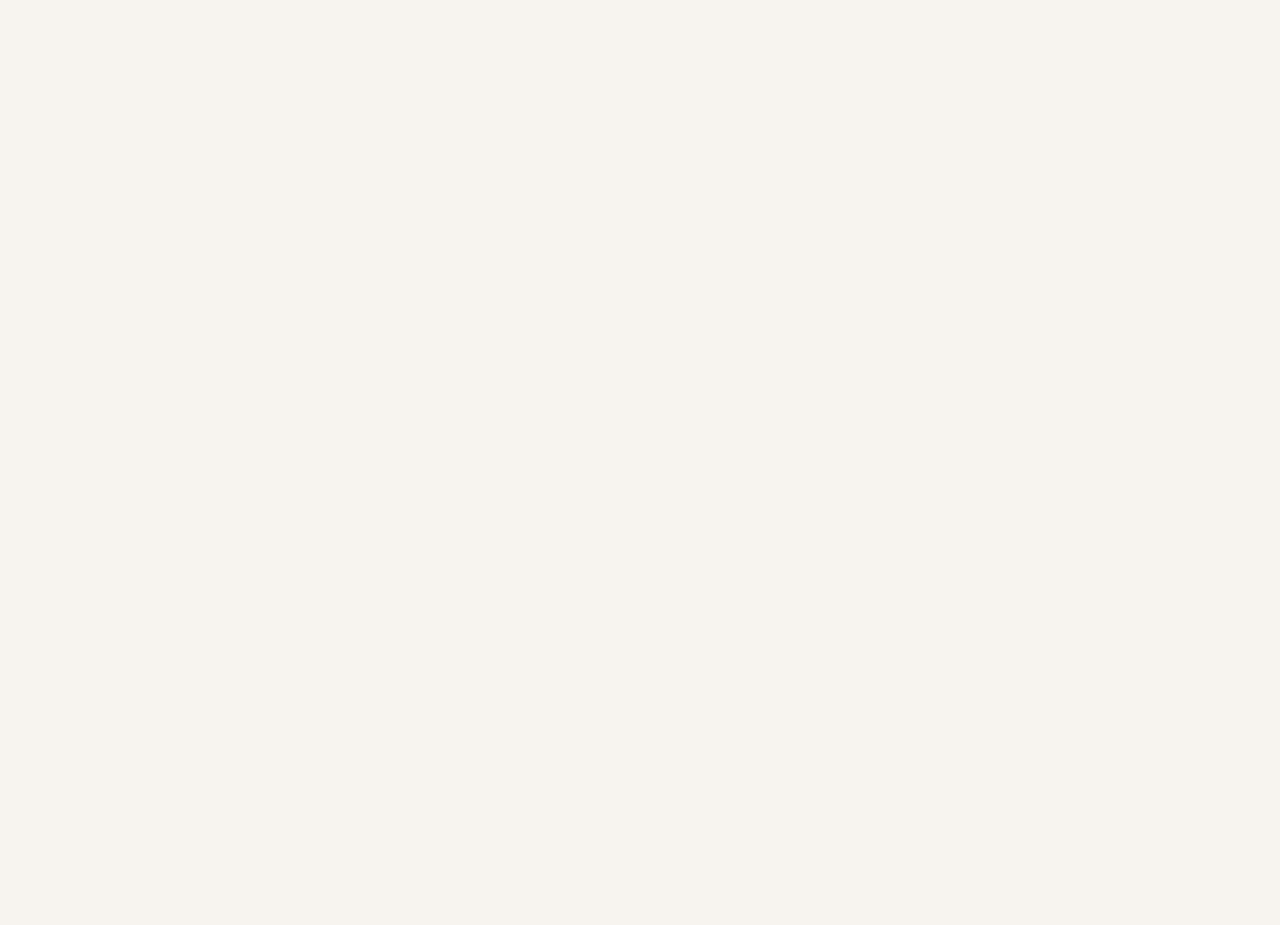
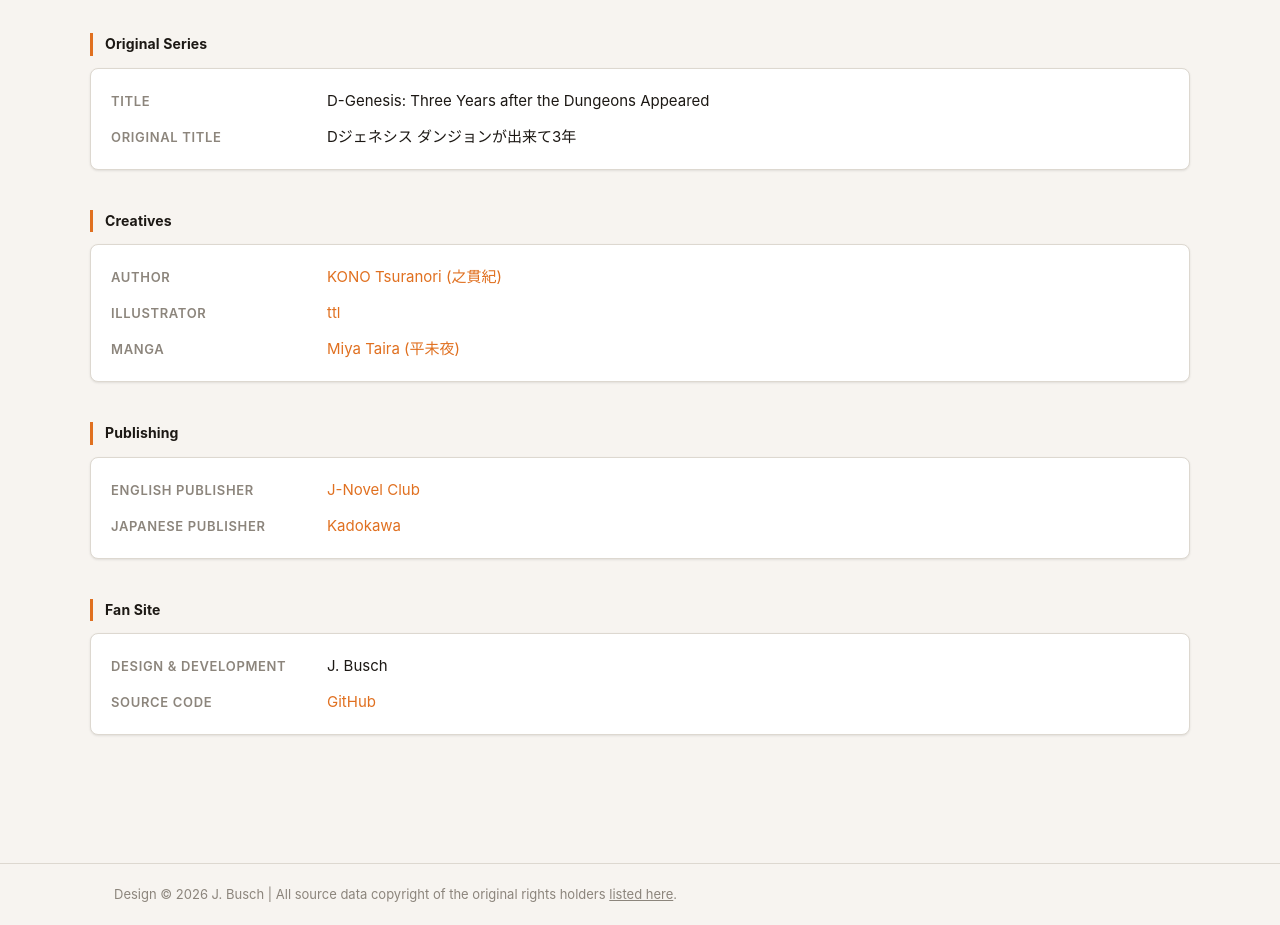
Before and after one commit to sorvani/dgenesisinfo, a SvelteKit app in the folder web/: page /credits in a window 1280 px wide. Before the commit this address had no page. Shown: the part 163-1088 px from the top of the page. Before the commit the page ends 800 px from the top, so only its background shows below. Built offline with nearby package versions, Linux system fonts and the light colour scheme.

Commit message:
feat: add footer, credits page, italicize orb count

```diff
--- a/web/src/app.css
+++ b/web/src/app.css
@@ -328,6 +328,27 @@
 	text-decoration: none;
 }
 
+/* ── Footer ──────────────────────────────────────────────────────────────────── */
+.site-footer {
+	border-top: 1px solid var(--border);
+	margin-top: 4rem;
+}
+
+.site-footer__inner {
+	max-width: 1100px;
+	margin: 0 auto;
+	padding: 1.25rem 1.5rem;
+	font-size: 0.8125rem;
+	color: var(--text-3);
+}
+
+.site-footer__inner a {
+	color: var(--text-3);
+	text-decoration: underline;
+}
+
+.site-footer__inner a:hover { color: var(--accent); }
+
 /* ── Empty state ─────────────────────────────────────────────────────────────── */
 .empty {
 	text-align: center;
--- a/web/src/routes/+layout.svelte
+++ b/web/src/routes/+layout.svelte
@@ -34,3 +34,10 @@
 </nav>
 
 {@render children()}
+
+<footer class="site-footer">
+	<div class="site-footer__inner">
+		Design &copy; {new Date().getFullYear()} J. Busch | All source data copyright of the original rights holders
+		<a href="/credits">listed here</a>.
+	</div>
+</footer>
--- /dev/null
+++ b/web/src/routes/credits/+page.svelte
@@ -0,0 +1,116 @@
+<svelte:head><title>Credits & Copyright — D-Genesis Info</title></svelte:head>
+
+<div class="container page">
+	<h1 class="page-title">Credits &amp; Copyright</h1>
+	<p class="credits-intro">
+		This is a derivative fan work collecting information from the series in one place.
+		All information is copyright of the original author, artist, and publishers.
+	</p>
+
+	<div class="data-section">
+		<p class="section-heading">Original Series</p>
+		<div class="card">
+			<dl class="credits-list">
+				<div class="credits-row">
+					<dt>Title</dt>
+					<dd>D-Genesis: Three Years after the Dungeons Appeared</dd>
+				</div>
+				<div class="credits-row">
+					<dt>Original Title</dt>
+					<dd>Dジェネシス ダンジョンが出来て3年</dd>
+				</div>
+			</dl>
+		</div>
+	</div>
+
+	<div class="data-section">
+		<p class="section-heading">Creatives</p>
+		<div class="card">
+			<dl class="credits-list">
+				<div class="credits-row">
+					<dt>Author</dt>
+					<dd><a href="https://x.com/KonoTsuranori" target="_blank" rel="noopener noreferrer">KONO Tsuranori (之貫紀)</a></dd>
+				</div>
+				<div class="credits-row">
+					<dt>Illustrator</dt>
+					<dd><a href="https://xfolio.jp/en/portfolio/ttl" target="_blank" rel="noopener noreferrer">ttl</a></dd>
+				</div>
+				<div class="credits-row">
+					<dt>Manga</dt>
+					<dd><a href="https://x.com/Miya_Taira" target="_blank" rel="noopener noreferrer">Miya Taira (平未夜)</a></dd>
+				</div>
+			</dl>
+		</div>
+	</div>
+
+	<div class="data-section">
+		<p class="section-heading">Publishing</p>
+		<div class="card">
+			<dl class="credits-list">
+				<div class="credits-row">
+					<dt>English Publisher</dt>
+					<dd><a href="https://j-novel.club/series/d-genesis" target="_blank" rel="noopener noreferrer">J-Novel Club</a></dd>
+				</div>
+				<div class="credits-row">
+					<dt>Japanese Publisher</dt>
+					<dd><a href="https://www.kadokawa.co.jp/product/322502001806/" target="_blank" rel="noopener noreferrer">Kadokawa</a></dd>
+				</div>
+			</dl>
+		</div>
+	</div>
+
+	<div class="data-section">
+		<p class="section-heading">Fan Site</p>
+		<div class="card">
+			<dl class="credits-list">
+				<div class="credits-row">
+					<dt>Design &amp; Development</dt>
+					<dd>J. Busch</dd>
+				</div>
+				<div class="credits-row">
+					<dt>Source Code</dt>
+					<dd><a href="https://github.com/sorvani/dgenesisinfo" target="_blank" rel="noopener noreferrer">GitHub</a></dd>
+				</div>
+			</dl>
+		</div>
+	</div>
+</div>
+
+<style>
+	.credits-intro {
+		color: var(--text-2);
+		font-size: 0.9375rem;
+		margin-top: 0.5rem;
+		margin-bottom: 0;
+	}
+
+	.credits-list {
+		display: flex;
+		flex-direction: column;
+		gap: 0.75rem;
+	}
+
+	.credits-row {
+		display: grid;
+		grid-template-columns: 200px 1fr;
+		gap: 1rem;
+		align-items: baseline;
+	}
+
+	dt {
+		font-size: 0.8125rem;
+		font-weight: 600;
+		color: var(--text-3);
+		text-transform: uppercase;
+		letter-spacing: 0.05em;
+	}
+
+	dd {
+		font-size: 0.9375rem;
+		color: var(--text);
+	}
+
+	@media (max-width: 500px) {
+		.credits-row { grid-template-columns: 1fr; gap: 0.2rem; }
+	}
+</style>
--- a/web/src/routes/orbs/+page.svelte
+++ b/web/src/routes/orbs/+page.svelte
@@ -8,7 +8,7 @@
 <div class="container page">
 	<div class="page-header">
 		<h1 class="page-title">Skill Orbs</h1>
-		<span class="page-count">{data.orbs.length} orbs</span>
+		<span class="page-count"><em>{data.orbs.length} known orbs</em></span>
 	</div>
 
 	<div class="card-grid">
```
